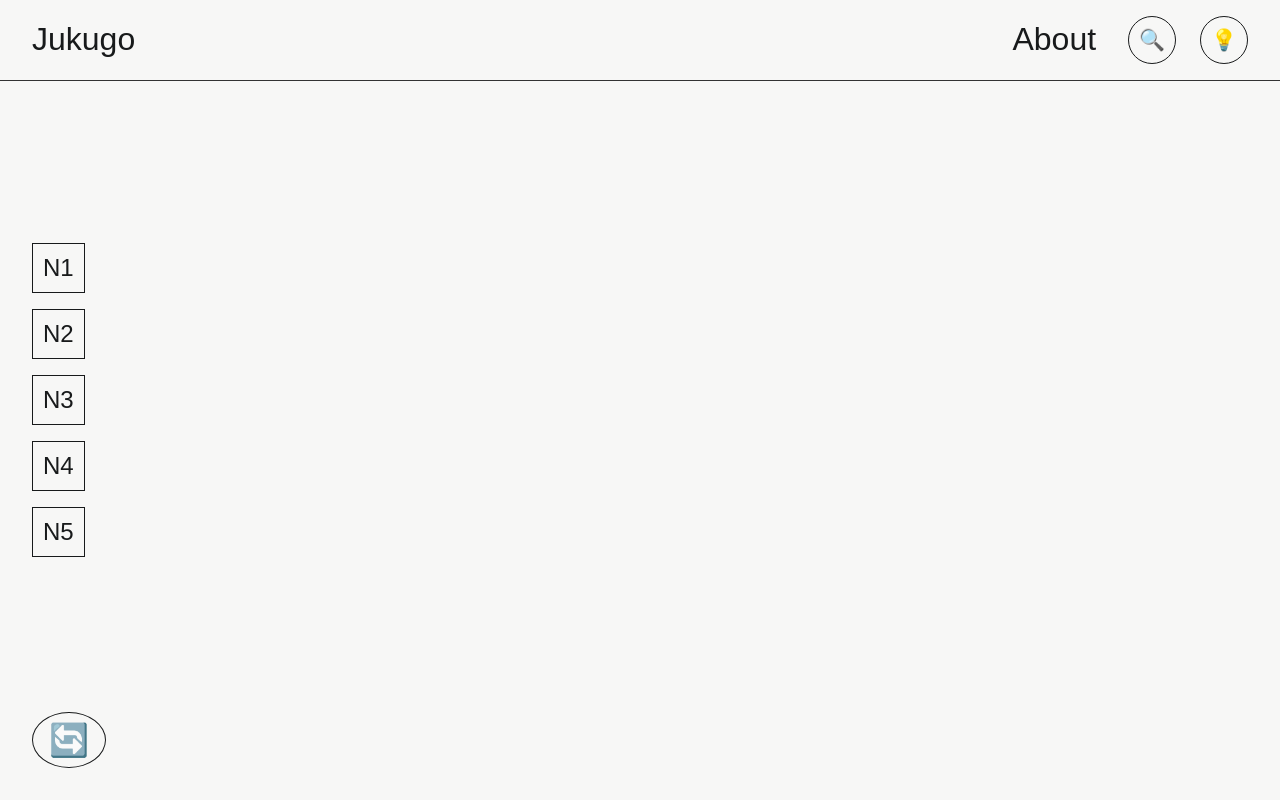
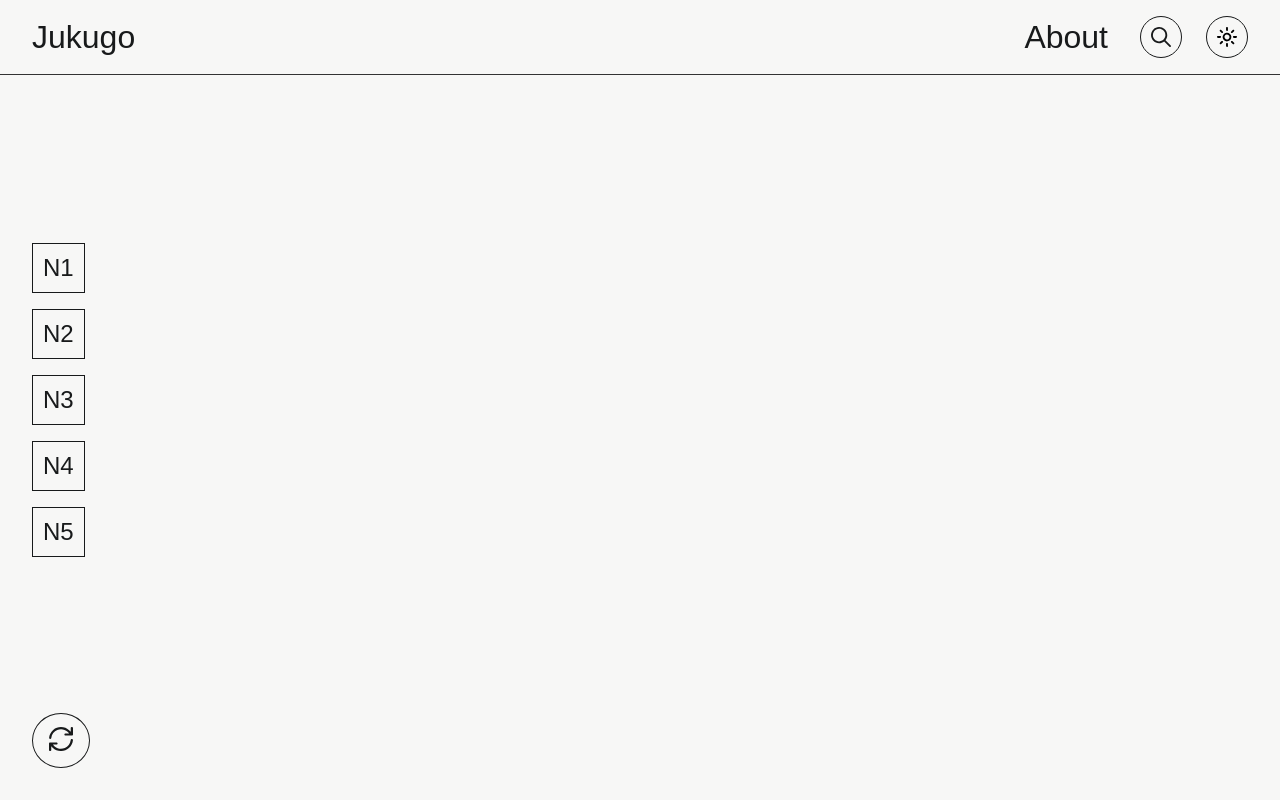
Before and after one commit to leedoughty/jukugo, a Next.js app: page /jlpt-quiz in a window 1280 px wide. Built offline with nearby package versions, Linux system fonts and the light colour scheme.

Commit message:
Replace emoji icons with SVG icons

```diff
--- a/src/app/components/layout/searchIcon.tsx
+++ b/src/app/components/layout/searchIcon.tsx
@@ -12,7 +12,27 @@ export default function SearchIcon({ dark }: SearchIconProps) {
       className={`${styles.searchIcon} ${dark ? styles.searchIconDark : ""}`}
       aria-label="Search Kanji Compounds"
     >
-      🔍
+      <MagnifyingGlassIcon />
     </Link>
   );
 }
+
+export function MagnifyingGlassIcon(props: React.SVGProps<SVGSVGElement>) {
+  return (
+    <svg
+      id="Layer_1"
+      xmlns="http://www.w3.org/2000/svg"
+      viewBox="0 0 16 16"
+      width={20}
+      height={20}
+      aria-hidden="true"
+      focusable="false"
+      {...props}
+    >
+      <path
+        d="M15.78,14.72c.31.31.26.78,0,1.06-.22.24-.73.33-1.02.04l-4.23-4.22c-2.71,2.15-6.6,1.77-8.87-.76S-.53,4.33,1.9,1.9s6.31-2.54,8.89-.28,2.97,6.18.81,8.91l4.19,4.19ZM9.94,2.88c-2.25-2.14-5.81-1.73-7.55.79-1.32,1.91-1.14,4.48.42,6.19s4.07,2.15,6.11,1.02c1.38-.76,2.31-2.14,2.53-3.62.24-1.65-.31-3.24-1.5-4.37Z"
+        fill="currentColor"
+      />
+    </svg>
+  );
+}
--- a/src/app/components/layout/themeIcon.tsx
+++ b/src/app/components/layout/themeIcon.tsx
@@ -1,3 +1,4 @@
+import React from "react";
 import styles from "./themeIcon.module.css";
 
 type ThemeIconProps = {
@@ -7,7 +8,79 @@ type ThemeIconProps = {
 export default function ThemeIcon({ dark }: ThemeIconProps) {
   return (
     <span className={`${styles.themeIcon} ${dark ? styles.themeIconDark : ""}`}>
-      {dark ? "🌜" : "💡"}
+      {dark ? <MoonIcon /> : <SunIcon />}
     </span>
   );
 }
+
+export function SunIcon(props: React.SVGProps<SVGSVGElement>) {
+  return (
+    <svg
+      id="Layer_1"
+      xmlns="http://www.w3.org/2000/svg"
+      viewBox="0 0 18 18"
+      width={20}
+      height={20}
+      aria-hidden="true"
+      focusable="false"
+      {...props}
+    >
+      <path
+        fill="currentColor"
+        d="M8.58,5.09c2.21-.24,4.11,1.38,4.33,3.5s-1.34,4.1-3.49,4.33-4.09-1.32-4.34-3.44,1.27-4.15,3.49-4.38ZM8.69,6.78c-1.27.18-2.09,1.35-1.92,2.53s1.31,2.08,2.53,1.91,2.06-1.29,1.91-2.48-1.25-2.14-2.53-1.96Z"
+      />
+      <path
+        fill="currentColor"
+        d="M2.82,9.84H.82c-.47,0-.81-.4-.82-.81-.01-.44.33-.87.81-.87h2.07c.45.01.78.47.76.86s-.35.82-.83.82Z"
+      />
+      <path
+        fill="currentColor"
+        d="M17.17,9.84h-2c-.47,0-.81-.4-.82-.81-.01-.44.33-.87.81-.87h2.07c.45.01.78.47.76.86s-.35.82-.83.82Z"
+      />
+      <path
+        fill="currentColor"
+        d="M5.21,4.01c.34.33.33.84.06,1.16s-.86.43-1.19.1l-1.49-1.49c-.32-.32-.24-.88.04-1.16.3-.3.85-.33,1.17,0l1.4,1.39Z"
+      />
+      <path
+        fill="currentColor"
+        d="M3.8,15.39c-.33.32-.86.27-1.16-.02-.28-.27-.35-.83-.04-1.16.5-.53,1.03-1.02,1.57-1.52.32-.29.85-.15,1.1.14.27.32.28.81-.05,1.14l-1.42,1.41Z"
+      />
+      <path
+        fill="currentColor"
+        d="M14.02,5.18c-.34.34-.77.39-1.15.12-.29-.21-.5-.76-.2-1.09.49-.55.99-1.07,1.51-1.58.33-.32.87-.29,1.17,0s.35.84.02,1.18l-1.36,1.37Z"
+      />
+      <path
+        fill="currentColor"
+        d="M15.38,14.21c.34.34.26.86,0,1.13-.28.31-.85.39-1.17.07l-1.47-1.51c-.28-.29-.27-.72-.01-1.03.15-.18.39-.33.6-.33.27-.01.49.13.68.32l1.37,1.35Z"
+      />
+      <path
+        fill="currentColor"
+        d="M9.84,2.79c0,.5-.41.87-.84.86-.46,0-.85-.35-.85-.84V.84c0-.48.39-.84.84-.84.42,0,.84.37.84.84v1.95Z"
+      />
+      <path
+        fill="currentColor"
+        d="M9.84,17.14c0,.5-.41.87-.84.86-.46,0-.85-.35-.85-.84v-1.98c0-.48.39-.84.84-.84.42,0,.84.37.84.84v1.95Z"
+      />
+    </svg>
+  );
+}
+
+export function MoonIcon(props: React.SVGProps<SVGSVGElement>) {
+  return (
+    <svg
+      id="Layer_1"
+      xmlns="http://www.w3.org/2000/svg"
+      viewBox="0 0 15.41 15.88"
+      width={24}
+      height={24}
+      aria-hidden="true"
+      focusable="false"
+      {...props}
+    >
+      <path
+        d="M14.35,10.08c.29-.15.63-.02.8.12.23.19.32.53.21.79-1.79,4.26-6.78,6.08-10.9,4.06C.89,13.3-.86,9.17.41,5.36,1.32,2.63,3.61.61,6.45.03c.35-.07.68-.02.88.27s.2.66-.03.94c-1.38,1.64-1.77,3.89-.98,5.88,1.27,3.19,4.98,4.56,8.03,2.97Z"
+        fill="currentColor"
+      />
+    </svg>
+  );
+}
--- a/src/app/components/quiz/kanjiPicker.tsx
+++ b/src/app/components/quiz/kanjiPicker.tsx
@@ -17,7 +17,33 @@ export default function KanjiPicker({ onPick }: Props) {
       aria-label="Pick Random Word"
       type="button"
     >
-      <span aria-hidden="true">🔄</span>
+      <span aria-hidden="true">
+        <RefreshIcon />
+      </span>
     </button>
   );
 }
+
+function RefreshIcon(props: React.SVGProps<SVGSVGElement>) {
+  return (
+    <svg
+      id="Layer_1"
+      xmlns="http://www.w3.org/2000/svg"
+      viewBox="0 0 15.79 15.79"
+      width={24}
+      height={24}
+      aria-hidden="true"
+      focusable="false"
+      {...props}
+    >
+      <path
+        d="M0,10.93c0-.44.27-.81.72-.81h4.28c.4,0,.68.43.67.75-.02.4-.34.72-.75.72h-2.37c.41.42.74.79,1.17,1.16,1.84,1.58,4.39,2,6.7,1.03,2.03-.85,3.57-2.81,3.84-5.12.05-.42.29-.76.75-.76.39,0,.79.33.75.78-.19,2.01-1.17,3.84-2.67,5.16-3.08,2.7-7.73,2.59-10.67-.26l-.93-.9v2.38c-.01.41-.37.74-.74.73-.4,0-.74-.31-.74-.73v-4.12Z"
+        fill="currentColor"
+      />
+      <path
+        d="M10.86,5.67c-.44,0-.73-.35-.74-.71-.01-.39.29-.76.71-.76h2.41c-.36-.38-.65-.69-1.01-1.02-1.83-1.67-4.43-2.16-6.79-1.2-2.1.85-3.67,2.86-3.93,5.23-.04.38-.32.66-.68.68-.33.03-.79-.22-.76-.64C.17,5.16,1.2,3.25,2.75,1.91c3.11-2.68,7.73-2.49,10.67.36l.88.86V.68C14.33.28,14.7,0,15.05,0c.39,0,.74.3.74.74v4.19c0,.39-.31.74-.71.74h-4.22Z"
+        fill="currentColor"
+      />
+    </svg>
+  );
+}
```
